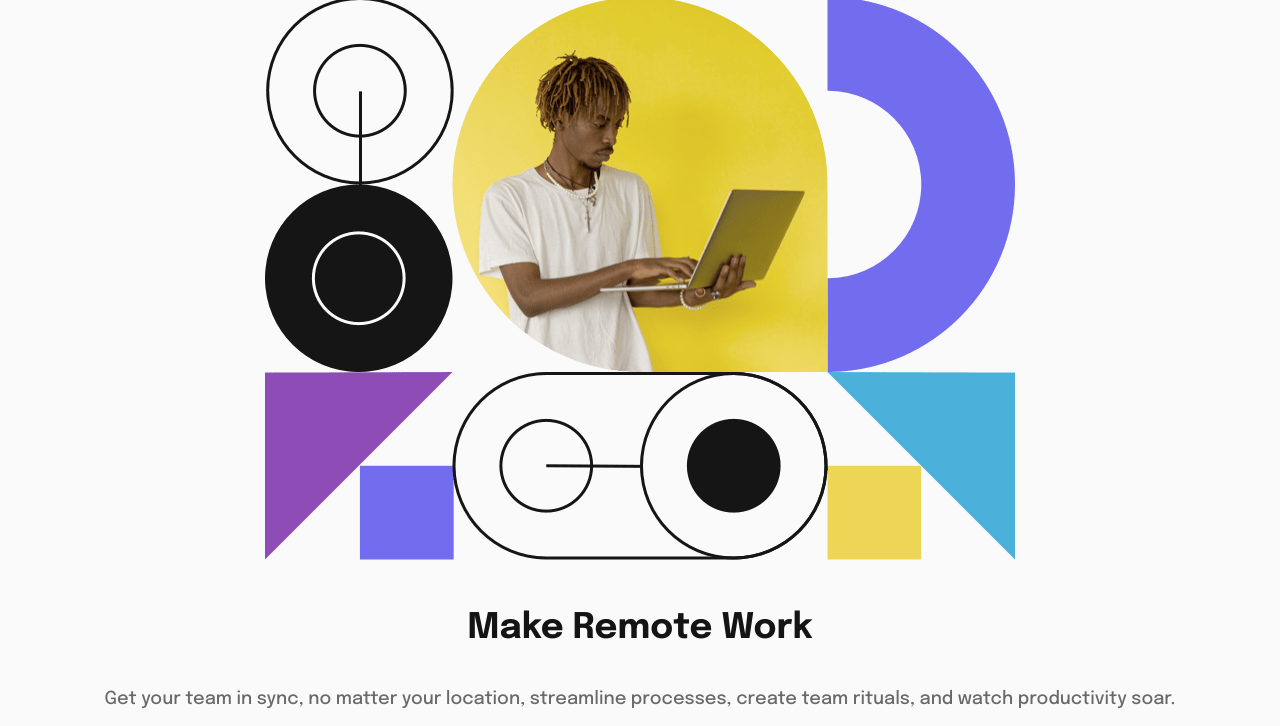
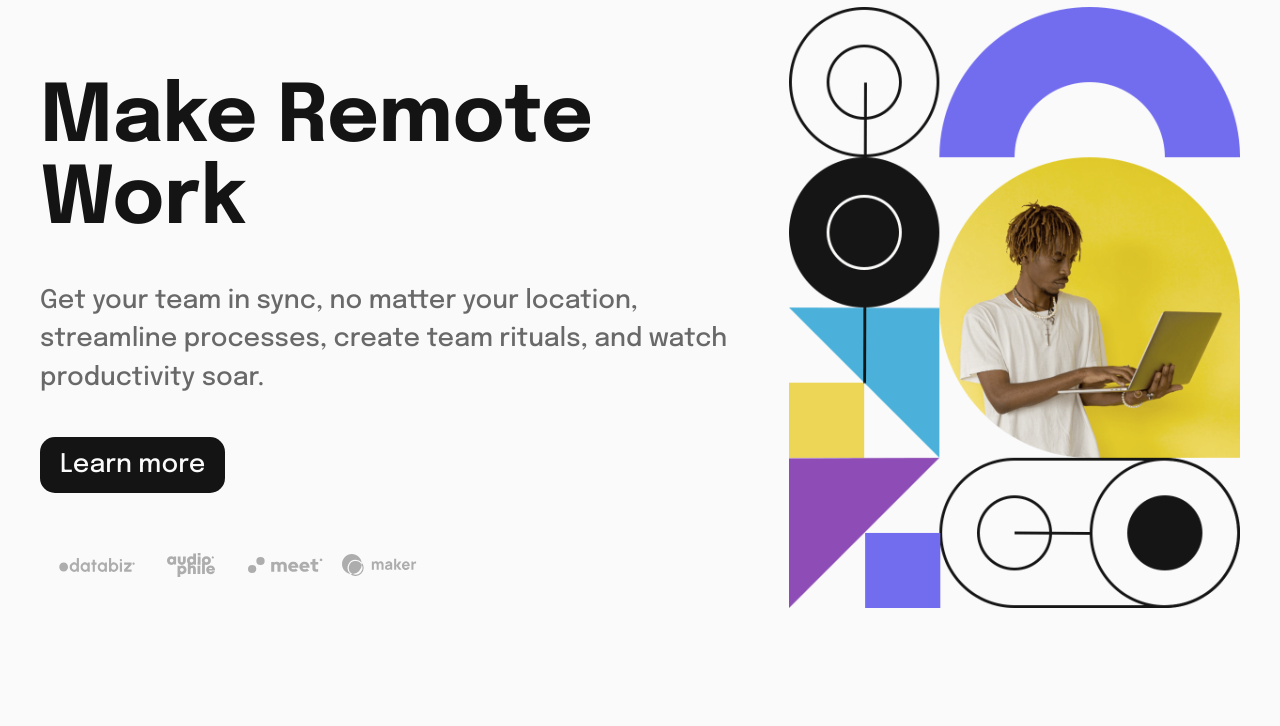
Before and after one commit to Jesuite/Intro-Section, a plain HTML site: page index.html in a window 1280 px wide. Shown: the part 74-800 px from the top of the page. Drawn offline with Linux system fonts and the light colour scheme.

Commit message:
tablet view

```diff
--- a/index.html
+++ b/index.html
@@ -60,14 +60,14 @@
   <section class="hero">
     <div class="hero_img">
       <img src="images/image-hero-mobile.png" alt="#">
+      <img src="images/image-hero-desktop.png" alt="#">
     </div>
+    <div class="info">
       <h1 class="hero_txt">
         Make Remote Work
       </h1>
       <p class="hero_subtxt">
-      Get your team in sync, no matter your
-      location, streamline processes, create
-      team rituals, and watch productivity soar.
+        Get your team in sync, no matter your location, streamline processes, create team rituals, and watch productivity soar.
       </p>
       <div>
         <button class="btn" type="button" >Learn more</button>
@@ -78,6 +78,7 @@
         <img src="/images/client-meet.svg" alt="#">
         <img src="/images/client-maker.svg" alt="#">
       </div>
+    </div>
   </section>
 
   <!-- <div class="attribution">
--- a/style.css
+++ b/style.css
@@ -66,7 +66,6 @@ body{
     transition: transform .5s ease-in;
     z-index: 1000;
     overflow-y: scroll;
-    overflow-x: hidden;
 }
 
 #primaryNavigation[data-visible="true"]{
@@ -153,14 +152,18 @@ body{
     width: 100%;
 }
 
+.hero_img :last-child{
+    display: none;
+}
+
 .hero_txt{
     margin: 45px 10px 20px 10px;
-    font-size: 220%;
+    font-size: 2.2rem;
     color: hsl(0, 0%, 8%);
 }
 
 .hero_subtxt{
-    font-size: 18px;
+    font-size: 1rem;
     line-height: 1.5;
     margin: 20px 0 20px 0;
     padding: 0 10px 0 10px;
@@ -203,4 +206,55 @@ body{
     opacity:0;
 }
 
-@media()
+@media(min-width: 426px){
+    .hero{
+        flex-direction: row-reverse;
+        margin: 10px 40px;
+        /* overflow-y: visible; */
+    }
+
+    .hero_img :last-child{
+        display: block;
+    }
+
+    .hero_img :first-child{
+        display: none;
+    }
+
+    .hero_txt{
+        margin: 0;
+        font-size: 6.2vw;
+        color: hsl(0, 0%, 8%);
+        margin: 40px 0;
+    }
+
+    .hero_subtxt{
+        font-size: 2vw;
+        line-height: 1.5;
+        margin: 0  0 40px 0;
+        padding: 0 20px 0 0;
+        color: hsl(0, 0%, 41%);
+    }
+
+    .info{
+        display: flex;
+        flex-direction: column;
+        align-items: flex-start;
+        text-align: start;
+        margin-right: 25px;
+    }
+
+    .clients{
+        margin: 0 10px;
+        /* justify-self: flex-end; */
+    }
+
+    .btn{
+        margin-bottom: 60px;
+        font-size: 2vw;
+    }
+}
+
+@media(min-width: 769px){
+
+}
```
Lines whose indentation alone changed are shown as unchanged.
